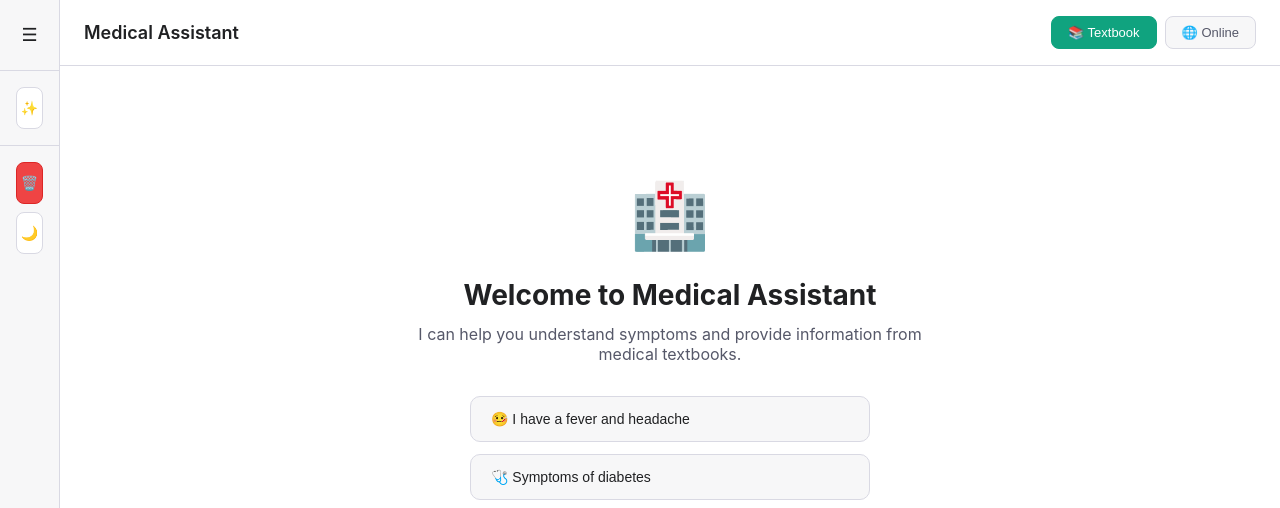
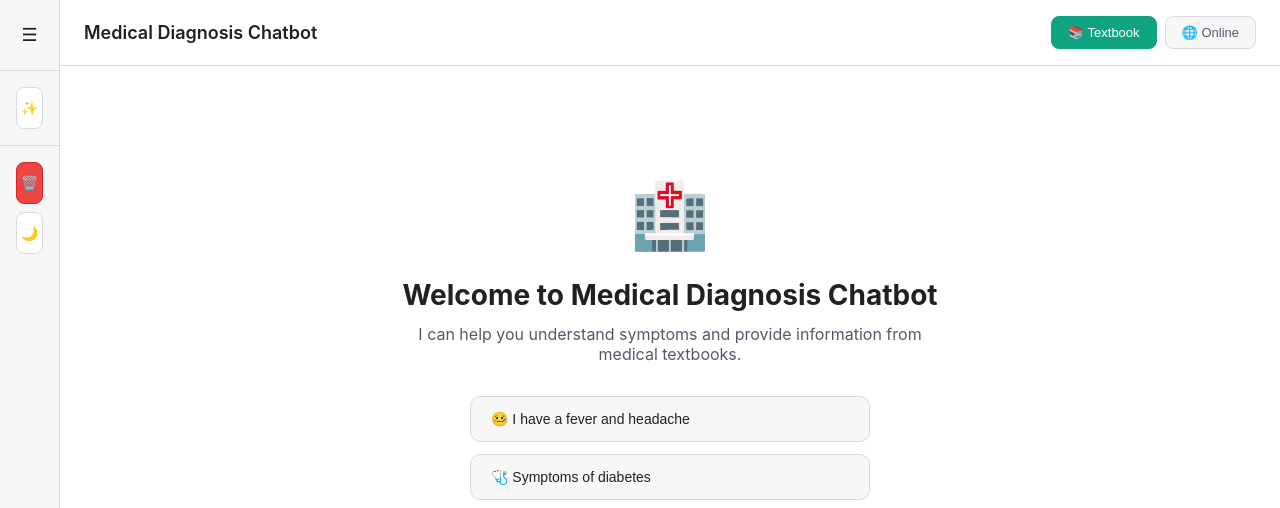
Before and after one commit to Abj182/medbot, a Flask app: template templates/index.html in a window 1280 px wide. Shown: the top 508 px of the page. Run offline with Flask 3, Linux system fonts and the light colour scheme; the template is opened without the code that fills it, so the values that code supplies are empty; parts of the project's set-up code (start-up, migrations or seed data) failed here and were passed over.

Commit message:
Updated app.py and index.html

```diff
--- a/app.py
+++ b/app.py
@@ -18,7 +18,7 @@ from functools import wraps
 import bcrypt
 
 app = Flask(__name__)
-app.secret_key = "b15e03c7167cc4d9faae53b5502d5f2b8ebd6b74097884f6fc5214fac6a93f88"  # Change this!
+app.secret_key = os.getenv("app.secret_key")  # Change this!
 
 # ============================================
 # CONFIGURATION
--- a/templates/index.html
+++ b/templates/index.html
@@ -11,7 +11,7 @@
         <!-- Sidebar -->
         <div class="sidebar collapsed" id="sidebar">
             <div class="sidebar-header">
-                <h2 class="sidebar-title">💊 Medical Assistant</h2>
+                <h2 class="sidebar-title">💊 History </h2>
                 <button class="toggle-sidebar-btn" id="toggle-sidebar" title="Toggle Sidebar">
                     <span class="icon">☰</span>
                 </button>
@@ -52,7 +52,7 @@
                 <button class="mobile-menu-btn" id="mobileMenuBtn">
                     <span class="icon">☰</span>
                 </button>
-                <h1>Medical Assistant</h1>
+                <h1>Medical Diagnosis Chatbot</h1>
                 <div class="header-tabs">
                     <button class="header-tab active" data-tab="textbook">
                         <span>📚 Textbook</span>
@@ -67,7 +67,7 @@
             <div class="chat-container active" id="textbook-chat">
                 <div class="welcome-screen">
                     <div class="welcome-icon">🏥</div>
-                    <h2>Welcome to Medical Assistant</h2>
+                    <h2>Welcome to Medical Diagnosis Chatbot</h2>
                     <p>I can help you understand symptoms and provide information from medical textbooks.</p>
                     <div class="welcome-suggestions">
                         <button class="suggestion-btn" onclick="fillInput('I have a fever and headache')">
```
